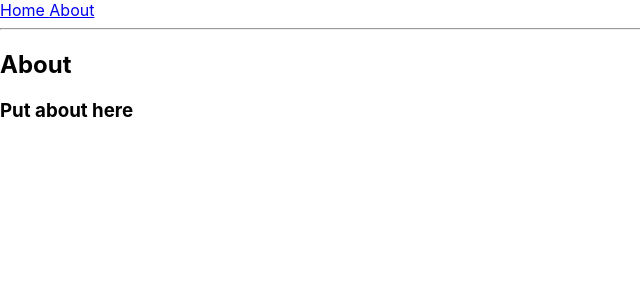
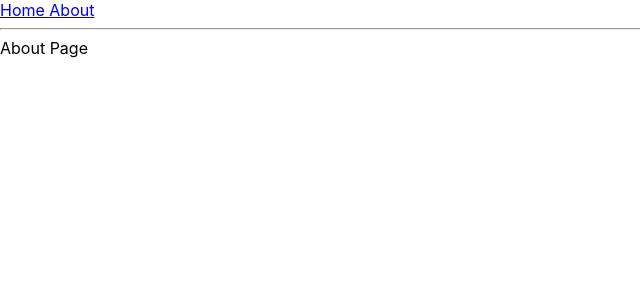
Before and after one commit to AndrewMatheny/my-portfolio, a React (Create React App) app: page /about in a window 1280 px wide. Shown: the top 300 px of the page, without its empty margins (0-640 px from the left). Built offline with nearby package versions, Linux system fonts and the light colour scheme.

Commit message:
about component

```diff
--- a/src/App.js
+++ b/src/App.js
@@ -6,6 +6,7 @@ import {
   Link
 } from "react-router-dom";
 import './App.css';
+import About from './components/About'
 
 class App extends React.Component {
   render() {
@@ -45,21 +46,4 @@ function Home() {
   );
 }
 
-function About() {
-  return (
-    <div>
-      <h2>About</h2>
-      <h3>Put about here</h3>
-    </div>
-  );
-}
-
-// function Dashboard() {
-//   return (
-//     <div>
-//       <h2>Dashboard</h2>
-//     </div>
-//   );
-// }
-
 export default App;
--- /dev/null
+++ b/src/components/About.js
@@ -0,0 +1,9 @@
+import React from 'react'
+
+export default class About extends React.Component {
+    render() {
+        return (
+            <div>About Page</div>
+        )
+    }
+}
```
